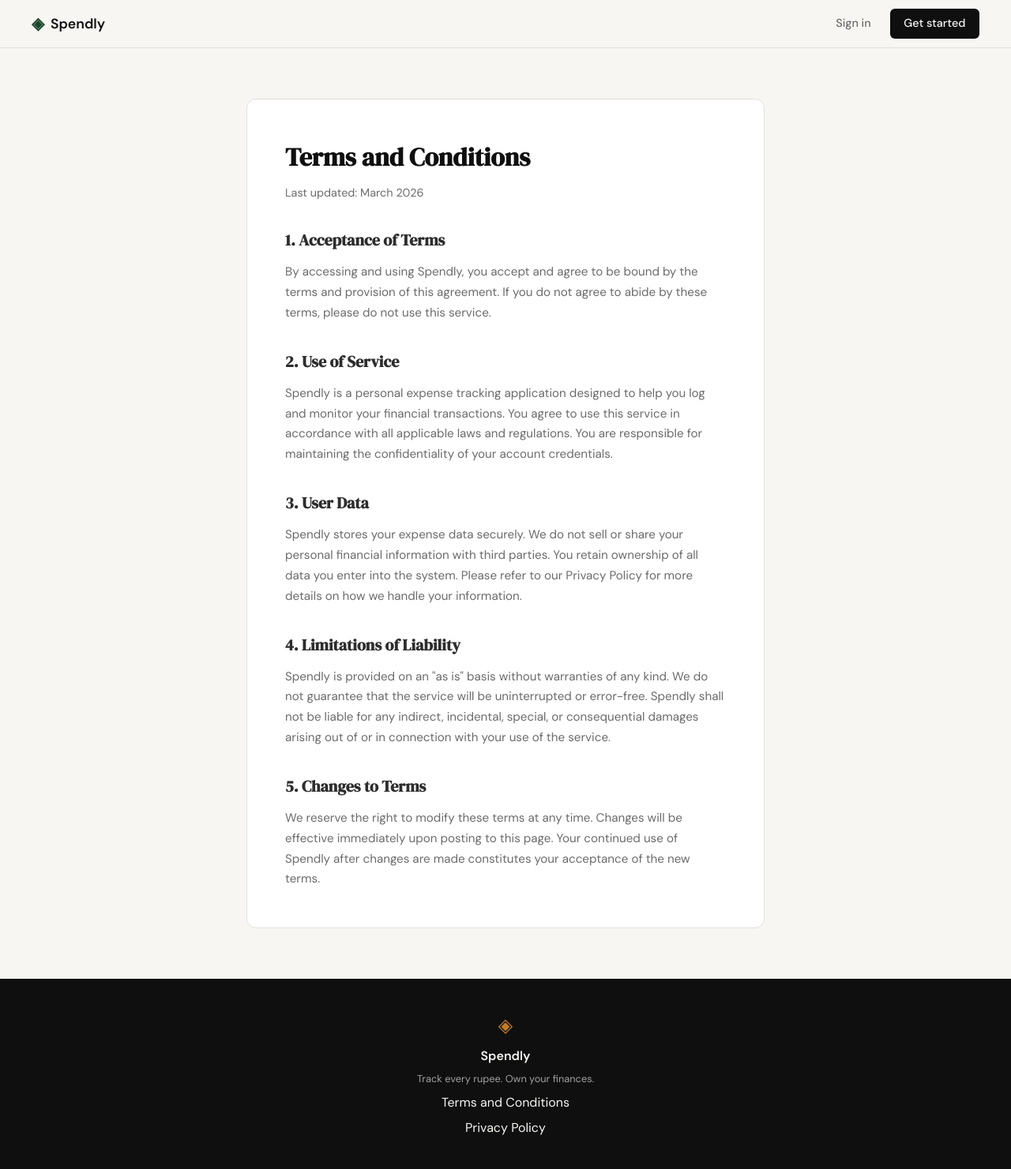
After one commit to kahuja33/expense_tracker, a Flask app: page /terms in a window 1280 px wide. The commit adds this page. Shown: the whole page at 79% size. Run offline with Flask 3, Linux system fonts and the light colour scheme.

Commit message:
landing: add terms and conditions page and route

```diff
--- a/app.py
+++ b/app.py
@@ -20,6 +20,11 @@ def register():
 @app.route("/login")
 def login():
     return render_template("login.html")
+
+
+@app.route("/terms")
+def terms():
+    return render_template("terms.html")
 
 
 # ------------------------------------------------------------------ #
--- a/static/css/style.css
+++ b/static/css/style.css
@@ -508,6 +508,57 @@ a { color: inherit; text-decoration: none; }
 }
 
 /* ------------------------------------------------------------------ */
+/* Terms page                                                          */
+/* ------------------------------------------------------------------ */
+
+.terms-section {
+    padding: 4rem 2rem;
+    max-width: 720px;
+    margin: 0 auto;
+}
+
+.terms-container {
+    background: var(--paper-card);
+    border: 1px solid var(--border);
+    border-radius: var(--radius-md);
+    padding: 3rem;
+}
+
+.terms-title {
+    font-family: var(--font-display);
+    font-size: 2rem;
+    color: var(--ink);
+    margin-bottom: 0.5rem;
+}
+
+.terms-intro {
+    font-size: 0.9rem;
+    color: var(--ink-muted);
+    margin-bottom: 2rem;
+}
+
+.terms-block {
+    margin-bottom: 2rem;
+}
+
+.terms-block:last-child {
+    margin-bottom: 0;
+}
+
+.terms-heading {
+    font-family: var(--font-display);
+    font-size: 1.25rem;
+    color: var(--ink-soft);
+    margin-bottom: 0.75rem;
+}
+
+.terms-text {
+    font-size: 0.95rem;
+    color: var(--ink-muted);
+    line-height: 1.7;
+}
+
+/* ------------------------------------------------------------------ */
 /* Responsive                                                          */
 /* ------------------------------------------------------------------ */
 
--- a/templates/base.html
+++ b/templates/base.html
@@ -34,7 +34,7 @@
             <span class="brand-icon">◈</span>
             <span class="footer-name">Spendly</span>
             <p class="footer-copy">Track every rupee. Own your finances.</p>
-            <a href="#">Terms and Conditions</a>
+            <a href="{{ url_for('terms') }}">Terms and Conditions</a>
             <a href="#">Privacy Policy</a>
         </div>
     </footer>
--- /dev/null
+++ b/templates/terms.html
@@ -0,0 +1,63 @@
+{% extends "base.html" %}
+
+{% block title %}Terms and Conditions — Spendly{% endblock %}
+
+{% block content %}
+
+<section class="terms-section">
+    <div class="terms-container">
+        <h1 class="terms-title">Terms and Conditions</h1>
+        <p class="terms-intro">Last updated: March 2026</p>
+
+        <section class="terms-block">
+            <h2 class="terms-heading">1. Acceptance of Terms</h2>
+            <p class="terms-text">
+                By accessing and using Spendly, you accept and agree to be bound by the terms
+                and provision of this agreement. If you do not agree to abide by these terms,
+                please do not use this service.
+            </p>
+        </section>
+
+        <section class="terms-block">
+            <h2 class="terms-heading">2. Use of Service</h2>
+            <p class="terms-text">
+                Spendly is a personal expense tracking application designed to help you log
+                and monitor your financial transactions. You agree to use this service in
+                accordance with all applicable laws and regulations. You are responsible for
+                maintaining the confidentiality of your account credentials.
+            </p>
+        </section>
+
+        <section class="terms-block">
+            <h2 class="terms-heading">3. User Data</h2>
+            <p class="terms-text">
+                Spendly stores your expense data securely. We do not sell or share your
+                personal financial information with third parties. You retain ownership of
+                all data you enter into the system. Please refer to our Privacy Policy for
+                more details on how we handle your information.
+            </p>
+        </section>
+
+        <section class="terms-block">
+            <h2 class="terms-heading">4. Limitations of Liability</h2>
+            <p class="terms-text">
+                Spendly is provided on an "as is" basis without warranties of any kind.
+                We do not guarantee that the service will be uninterrupted or error-free.
+                Spendly shall not be liable for any indirect, incidental, special, or
+                consequential damages arising out of or in connection with your use of
+                the service.
+            </p>
+        </section>
+
+        <section class="terms-block">
+            <h2 class="terms-heading">5. Changes to Terms</h2>
+            <p class="terms-text">
+                We reserve the right to modify these terms at any time. Changes will be
+                effective immediately upon posting to this page. Your continued use of
+                Spendly after changes are made constitutes your acceptance of the new terms.
+            </p>
+        </section>
+    </div>
+</section>
+
+{% endblock %}
```
